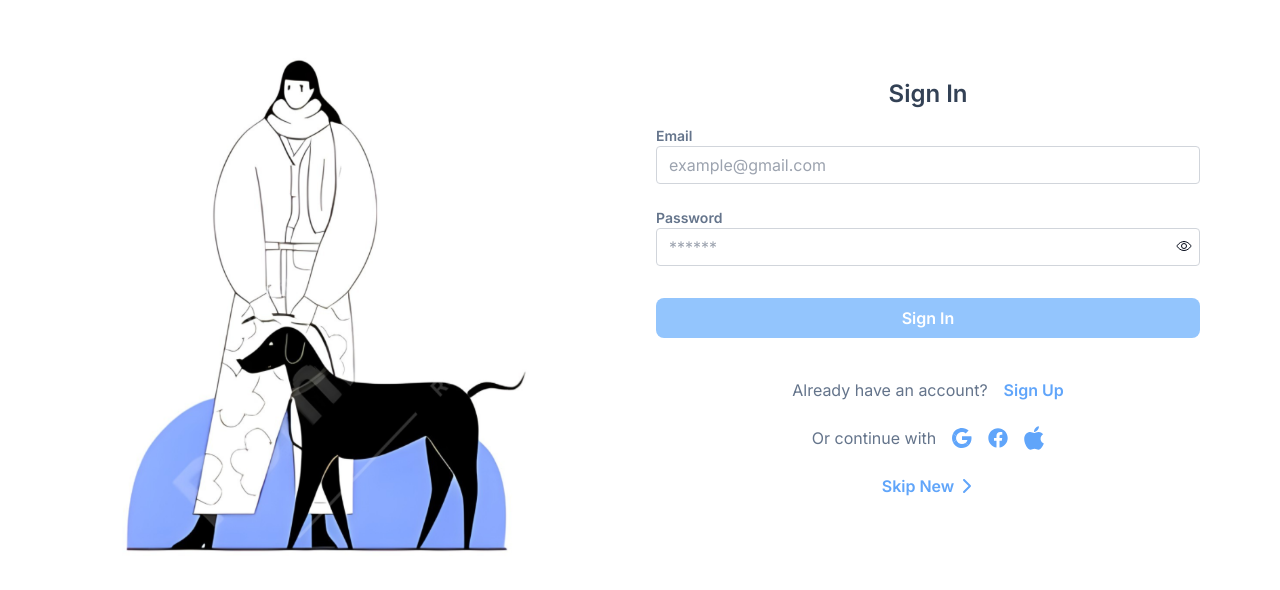
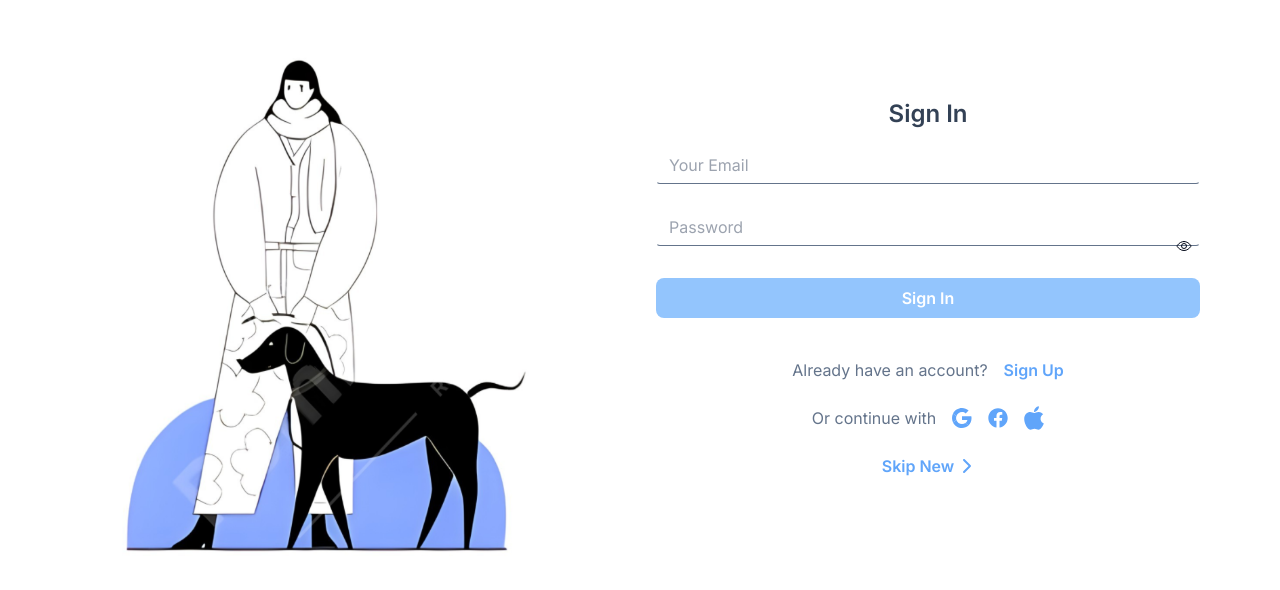
Before and after one commit to Toufiquer/manager-webApp, a Next.js app: page /signIn in a window 1280 px wide. Shown: the part 104-694 px from the top of the page. Built offline with nearby package versions, Linux system fonts and the light colour scheme.

Commit message:
done @ change sign In page design with only border-b

```diff
--- a/src/app/signIn/page.tsx
+++ b/src/app/signIn/page.tsx
@@ -22,7 +22,7 @@
 import { zodResolver } from "@hookform/resolvers/zod";
 
 const BorderStyle =
-  "w-full rounded border border-gray-300 px-3 py-2 leading-tight text-gray-800 focus:border-slate-500 focus:outline-none";
+  "w-full border-transparent border-b-slate-500  rounded border border-gray-300 px-3 py-2 leading-tight text-gray-800 focus:border-slate-500 focus:outline-none";
 
 export const signUPSchema = z.object({
   email: z
@@ -91,16 +91,10 @@
           <form onSubmit={onSubmit} className="w-full px-4 ">
             <div className="w-full flex flex-col gap-2 ">
               <div className="flex flex-col mt-4">
-                <label
-                  className="text-sm font-semibold text-slate-500"
-                  htmlFor="email"
-                >
-                  Email
-                </label>
                 <input
                   className={BorderStyle}
                   {...register("email")}
-                  placeholder="example@gmail.com"
+                  placeholder="Your Email"
                 />
                 {errors?.email && (
                   <p className="text-sm text-rose-400">
@@ -109,17 +103,11 @@
                 )}
               </div>
               <div className="flex flex-col mt-4 relative">
-                <label
-                  className="text-sm font-semibold text-slate-500"
-                  htmlFor="password"
-                >
-                  Password
-                </label>
                 <input
                   type={passType.password}
                   className={BorderStyle}
                   {...register("password")}
-                  placeholder="******"
+                  placeholder="Password"
                 />
                 <div
                   className="absolute top-[30px] right-2 cursor-pointer"
```
